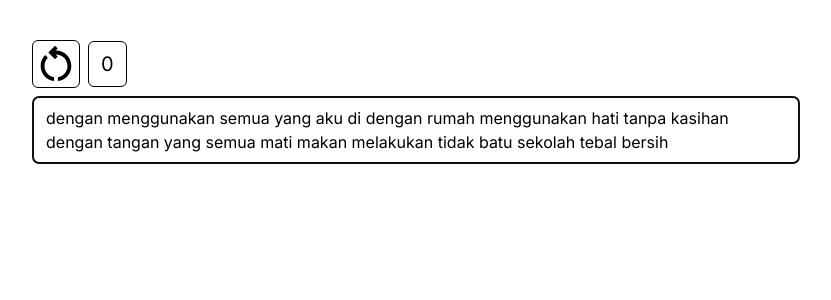
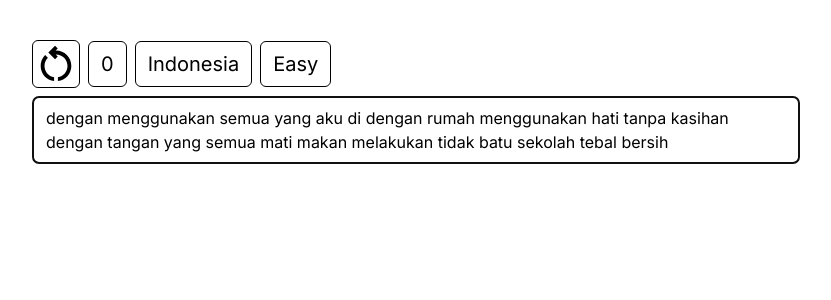
Before and after one commit to izza-sirkast/coretype, a Next.js app: page / in a window 1280 px wide. Shown: the top 300 px of the page, without its empty margins (224-1055 px from the left). Built offline with nearby package versions, Linux system fonts and the light colour scheme.

Commit message:
Fitur untuk memilih bahasa dan tingkat kesulitan

```diff
--- a/src/app/page.js
+++ b/src/app/page.js
@@ -10,6 +10,8 @@ import { calculateWPM } from "@/library/functionality";
 // Local components
 import TypingTestBox from "@/components/TypingTestBox";
 import RestartButton from "@/components/buttons/RestartButton";
+import ChooseLanguage from "@/components/buttons/ChooseLanguage";
+import ChooseDifficulty from "@/components/buttons/ChooseDifficulty";
 
 export default function Home() {
   // ------------------------------- STATES // VARIABLES DEFINITION -------------------------------
@@ -20,6 +22,8 @@ export default function Home() {
   const [finish, setFinish] = useState(false) // State game apakah selesai atau belum
   const [timerSec, setTimerSec] = useState(0) // Timer dalam detik
   const [timer, setTimer] = useState("steady") // status timer
+  const [language, setLanguage] = useState("Indonesia")
+  const [difficulty, setDifficulty] = useState("Easy")
   const typingDivRef = useRef() // Untuk me-ref typing div
 
   const text = "dengan menggunakan semua yang aku di dengan rumah menggunakan hati tanpa kasihan dengan tangan yang semua mati makan melakukan tidak batu sekolah tebal bersih"
@@ -69,14 +73,19 @@ export default function Home() {
 
 
   return (
-   <div className="block max-w-3xl mx-auto mt-10">
+   <div className="max-w-3xl mx-auto mt-10">
 
-    <div className="flex mb-2 items-center">
+    <div className="flex items-center *:mr-2 mb-2">
       <RestartButton setCursorPos={setCursorPos} setFinish={setFinish} setSalahKetik={setSalahKetik} setFocusDiv={setFocusDiv} setSalahKetikKelebihan={setSalahKetikKelebihan} setTimer={setTimer} />
 
       <div className="text-xl px-3 py-2 border border-black rounded-md">
         {timerSec}
       </div>
+
+      <ChooseLanguage language={language} setLanguage={setLanguage} />
+
+      <ChooseDifficulty difficulty={difficulty} setDifficulty={setDifficulty} />
+
     </div>
 
     <TypingTestBox typingDivRef={typingDivRef} cursorPos={cursorPos} setCursorPos={setCursorPos} salahKetik={salahKetik} setSalahKetik={setSalahKetik} salahKetikKelebihan={salahKetikKelebihan} setSalahKetikKelebihan={setSalahKetikKelebihan} focusDiv={focusDiv} setFocusDiv={setFocusDiv} finish={finish} setFinish={setFinish} timerSec={timerSec} setTimerSec={setTimerSec} timer={timer} setTimer={setTimer} text={text} />
--- /dev/null
+++ b/src/components/buttons/ChooseDifficulty.jsx
@@ -0,0 +1,41 @@
+import React, { useState } from 'react'
+
+function ChooseDifficulty({difficulty, setDifficulty}) {
+    const [openOptions, setOpenOptions] = useState(false)
+
+    const handleClick = (difficulty) => {
+        setDifficulty(d => difficulty)
+        setOpenOptions(op => false)
+    }
+
+  return (
+    <div className=''>
+        <div className="text-xl px-3 py-2 border border-black rounded-md hover:cursor-pointer hover:bg-slate-200 select-none" onClick={() => setOpenOptions(op => !op)}>
+            {difficulty}
+        </div>
+
+        {openOptions &&
+        <div className='absolute py-1 bg-white border border-black mt-1 rounded-md w-28'>
+
+            <button
+                className={`hover:bg-slate-200 px-2 w-full text-left rounded-md ${difficulty == "Easy" && "bg-slate-200"}`} onClick={() => handleClick("Easy")}>
+                    <p className='ml-2'>Easy</p>
+            </button>
+
+            <button
+                className={`hover:bg-slate-200 px-2 w-full text-left rounded-md ${difficulty == "Medium" && "bg-slate-200"}`} onClick={() => handleClick("Medium")}>
+                    <p className='ml-2'>Medium</p>
+            </button>
+
+            <button
+                className={`hover:bg-slate-200 px-2 w-full text-left rounded-md ${difficulty == "Hard" && "bg-slate-200"}`} onClick={() => handleClick("Hard")}>
+                    <p className='ml-2'>Hard</p>
+            </button>
+
+        </div>
+        }
+    </div>
+  )
+}
+
+export default ChooseDifficulty
--- /dev/null
+++ b/src/components/buttons/ChooseLanguage.jsx
@@ -0,0 +1,37 @@
+import React, { useState } from 'react'
+
+function ChooseLanguage({language, setLanguage}) {
+    const [openOptions, setOpenOptions] = useState(false)
+
+    const languageOptions = ["Indonesia", "English"]
+
+    const handleClick = (language) => {
+        setLanguage(l => language)
+        setOpenOptions(op => false)
+    }
+
+  return (
+    <div className=''>
+        <div className="text-xl px-3 py-2 border border-black rounded-md hover:cursor-pointer hover:bg-slate-200 select-none" onClick={() => setOpenOptions(op => !op)}>
+            {language}
+        </div>
+        {openOptions &&
+        <div className='absolute py-1 bg-white border border-black mt-1 rounded-md w-28'>
+
+            <button
+                className={`hover:bg-slate-200 px-2 w-full text-left rounded-md ${language == "Indonesia" && "bg-slate-200"}`} onClick={() => handleClick("Indonesia")}>
+                    <p className='ml-2'>Indonesia</p>
+            </button>
+
+            <button
+                className={`hover:bg-slate-200 px-2 w-full text-left rounded-md ${language == "English" && "bg-slate-200"}`} onClick={() => handleClick("English")}>
+                    <p className='ml-2'>English</p>
+            </button>
+
+        </div>
+        }
+    </div>
+  )
+}
+
+export default ChooseLanguage
```
